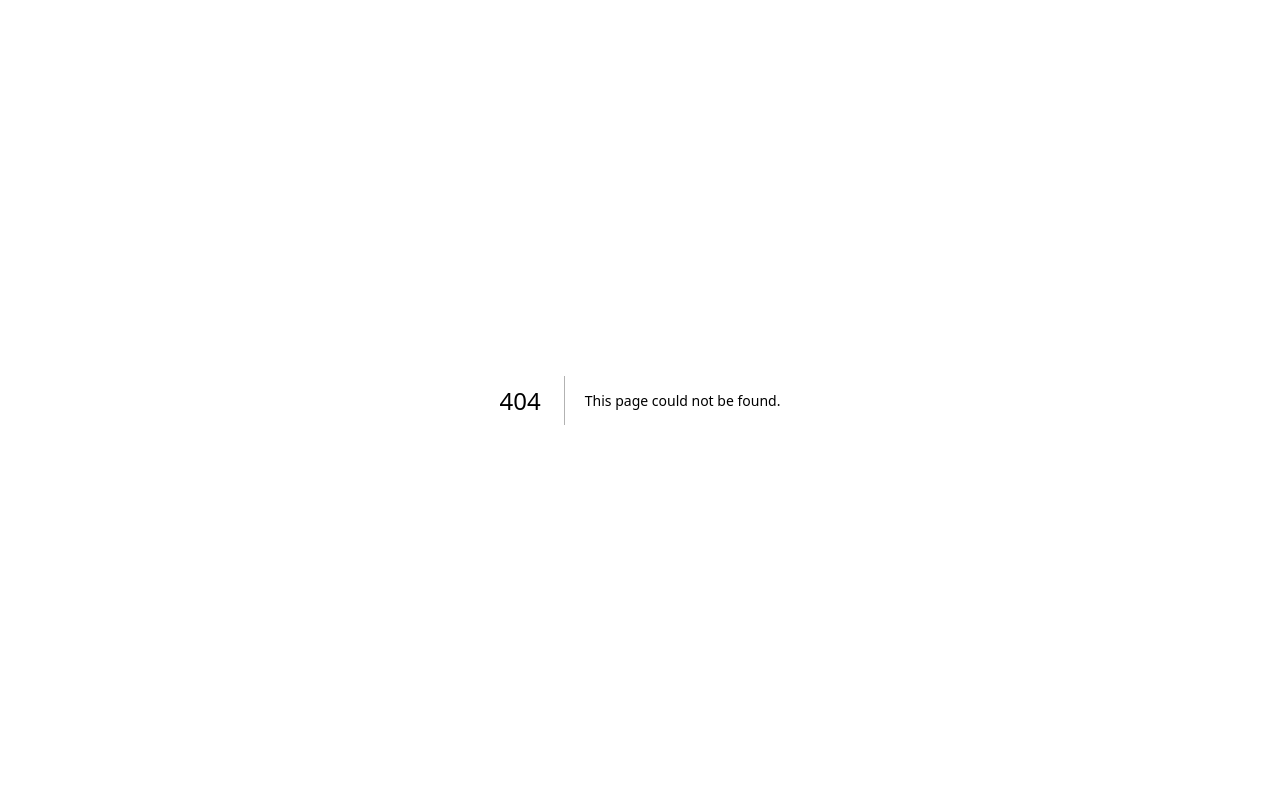
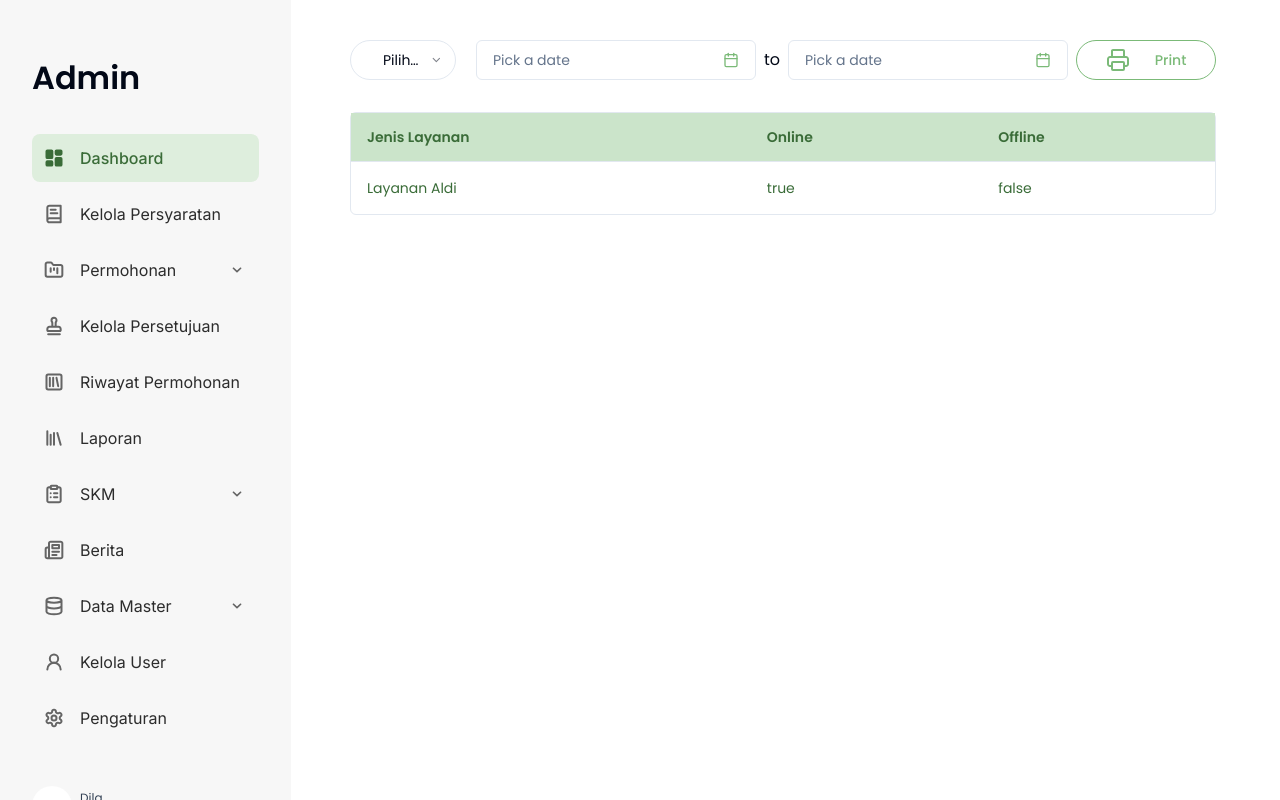
Before and after one commit to NewusTech/mpp-admin, a Next.js app: page /report in a window 1280 px wide. Before the commit this address had no page. Built offline with nearby package versions, Linux system fonts and the light colour scheme.

Commit message:
page report

```diff
--- /dev/null
+++ b/app/(root)/report/page.tsx
@@ -0,0 +1,50 @@
+import InputComponent from "@/components/InputComponent";
+import Link from "next/link";
+import { Button } from "@/components/ui/button";
+import { columns, Payment } from "@/constants";
+import { DataTables } from "@/components/Datatables";
+import { AlertDialogPopup } from "@/components/Dialog";
+import Image from "next/image";
+
+async function getData(): Promise<Payment[]> {
+  return [
+    {
+      id: "728ed52f",
+      jenis: "Layanan Aldi",
+      online: true,
+      offline: false,
+    },
+    // ...
+  ];
+}
+
+const Report = async () => {
+  const data = await getData();
+  return (
+    <section className="mr-16">
+      <div className="flex justify-between gap-x-5 mb-8">
+        <div className="flex w-full gap-x-5">
+          <InputComponent typeInput="select" />
+          <div className="flex items-center gap-x-2">
+            <InputComponent typeInput="datepicker" />
+            <p>to</p>
+            <InputComponent typeInput="datepicker" />
+            <Button className="flex justify-around bg-transparent items-center border border-primary-700 text-primary-700 hover:bg-neutral-300 w-[140px] rounded-full">
+              <Image
+                src="/icons/printer.svg"
+                alt="print"
+                width={24}
+                height={24}
+              />
+              Print
+            </Button>
+          </div>
+        </div>
+      </div>
+
+      <DataTables columns={columns} data={data} />
+    </section>
+  );
+};
+
+export default Report;
--- a/components/Sidebar/index.tsx
+++ b/components/Sidebar/index.tsx
@@ -59,7 +59,7 @@ const Sidebar = () => {
             icons="/icons/square-library.svg"
             title="Riwayat Permohonan"
           />
-          <Nav route="/" icons="/icons/Report.svg" title="Laporan" />
+          <Nav route="/report" icons="/icons/Report.svg" title="Laporan" />
           <Nav
             route="/"
             icons="/icons/clipboard-list.svg"
```
